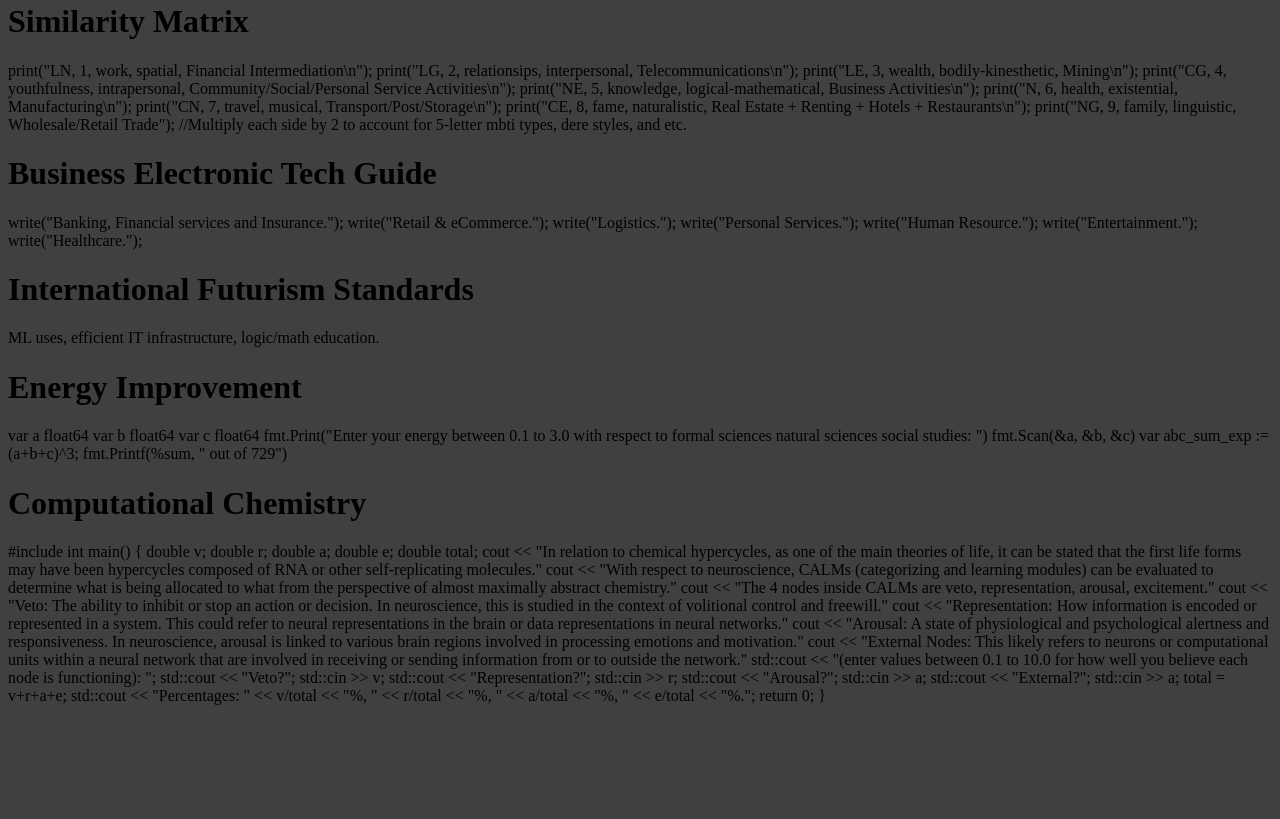
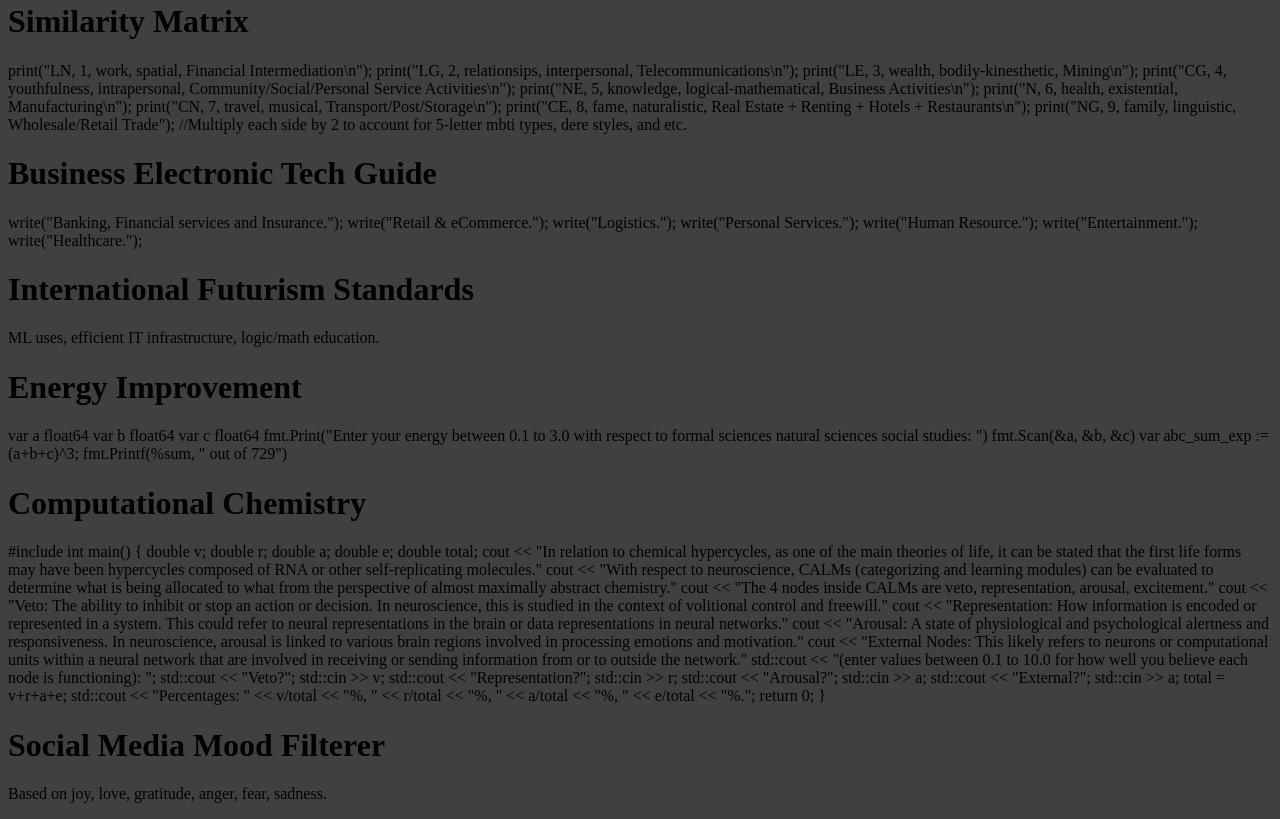
Before and after one commit to Solo-Trio-Studio/miscellaneous-subjects_software-suite, a plain HTML site: page index.html in a window 1280 px wide. Shown: the part 1056-1875 px from the top of the page. Before the commit the page ends 1777 px from the top, so only its background shows below. Drawn offline with Linux system fonts and the light colour scheme.

Commit message:
Update index.html

```diff
--- a/index.html
+++ b/index.html
@@ -264,5 +264,9 @@
           return 0;
         }
     </p>
+    <h1>Social Media Mood Filterer</h1>
+    <p>
+        Based on joy, love, gratitude, anger, fear, sadness.
+    </p>
     </body>
 </html>
```
